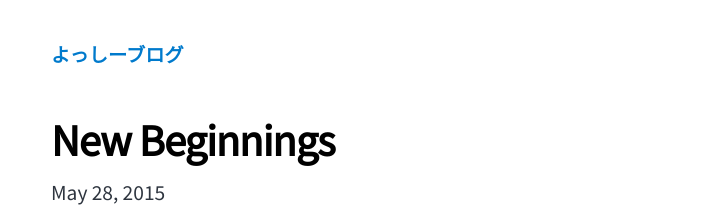
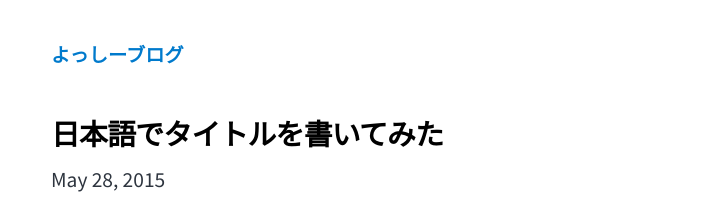
Before and after one commit to oqdxbpo/yoshi-blog, a Gatsby site: page /new-beginnings/ in a window 1280 px wide. Shown: the top 211 px of the page, without its empty margins (273-983 px from the left). Built offline with nearby package versions, Linux system fonts and the light colour scheme; Gatsby itself is replaced by a stand-in of ours.

Commit message:
文字サイズ修正

```diff
--- a/content/blog/new-beginnings/index.md
+++ b/content/blog/new-beginnings/index.md
@@ -1,7 +1,7 @@
 ---
-title: New Beginnings
+title: 日本語でタイトルを書いてみた
 date: "2015-05-28T22:40:32.169Z"
-description: This is a custom description for SEO and Open Graph purposes, rather than the default generated excerpt. Simply add a description field to the frontmatter.
+description: ここで一度、日本語でタイトルを書いてみある。
 ---
 
 Far far away, behind the word mountains, far from the countries Vokalia and
--- a/src/style.css
+++ b/src/style.css
@@ -52,10 +52,10 @@
   --fontSize-1: 1rem;
   --fontSize-2: 1.2rem;
   --fontSize-3: 1.44rem;
-  --fontSize-4: 1.728rem;
-  --fontSize-5: 2.074rem;
-  --fontSize-6: 2.488rem;
-  --fontSize-7: 2.986rem;
+  --fontSize-4: 1.5rem;
+  --fontSize-5: 1.5rem;
+  --fontSize-6: 1.8rem;
+  --fontSize-7: 1.5rem;
   --color-primary: #007ACC;
   --color-text: #2e353f;
   --color-text-light: #4f5969;
```
